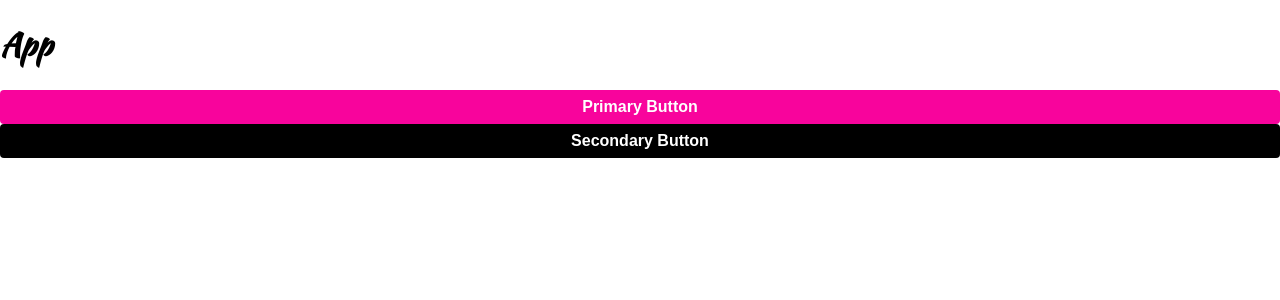
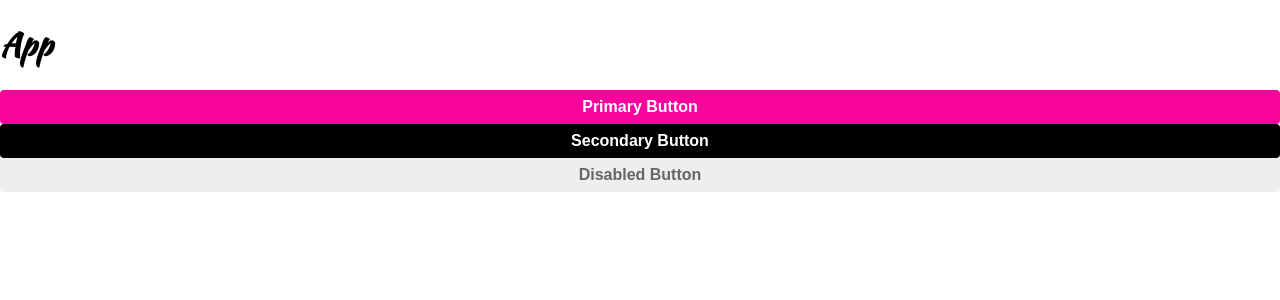
Before and after one commit to Byancaam/react-styled-components, a React (Create React App) app: page / in a window 1280 px wide. Shown: the top 300 px of the page. Built offline with nearby package versions, Linux system fonts and the light colour scheme.

Commit message:
feat: Creating different types of buttons using styled-components

```diff
--- a/src/components/App.js
+++ b/src/components/App.js
@@ -18,6 +18,7 @@ function App() {
       <h1>App</h1>
       <Button>Primary Button</Button>
       <Button secondary>Secondary Button</Button>
+      <Button disabled>Disabled Button</Button>
     </>
   );
 }
```
